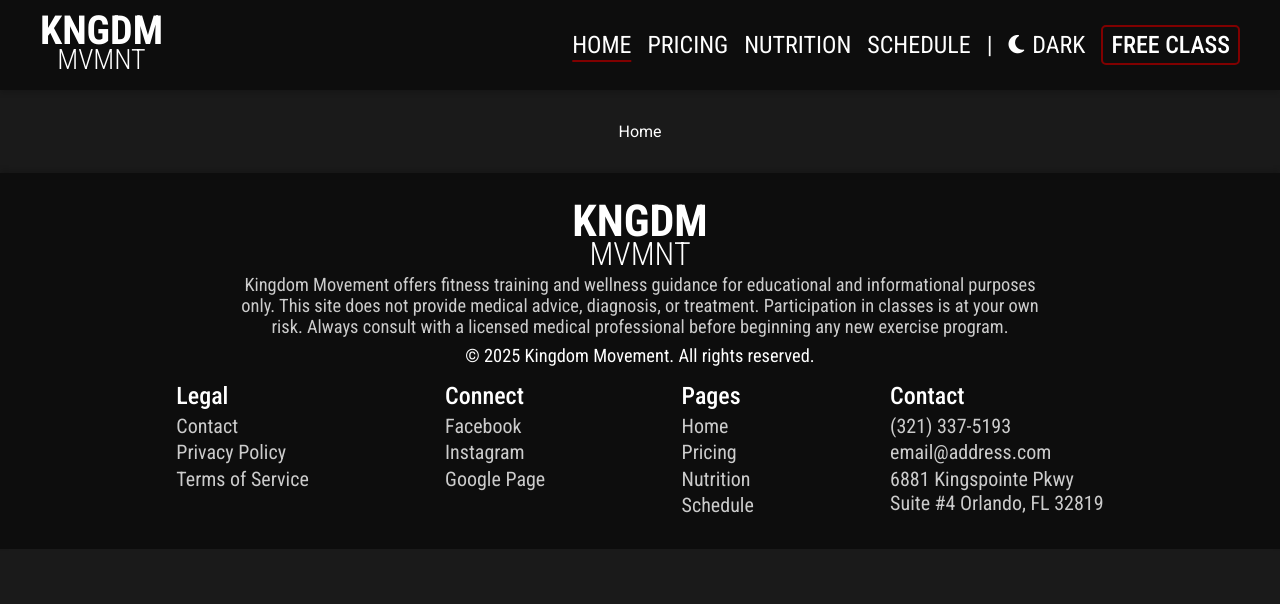
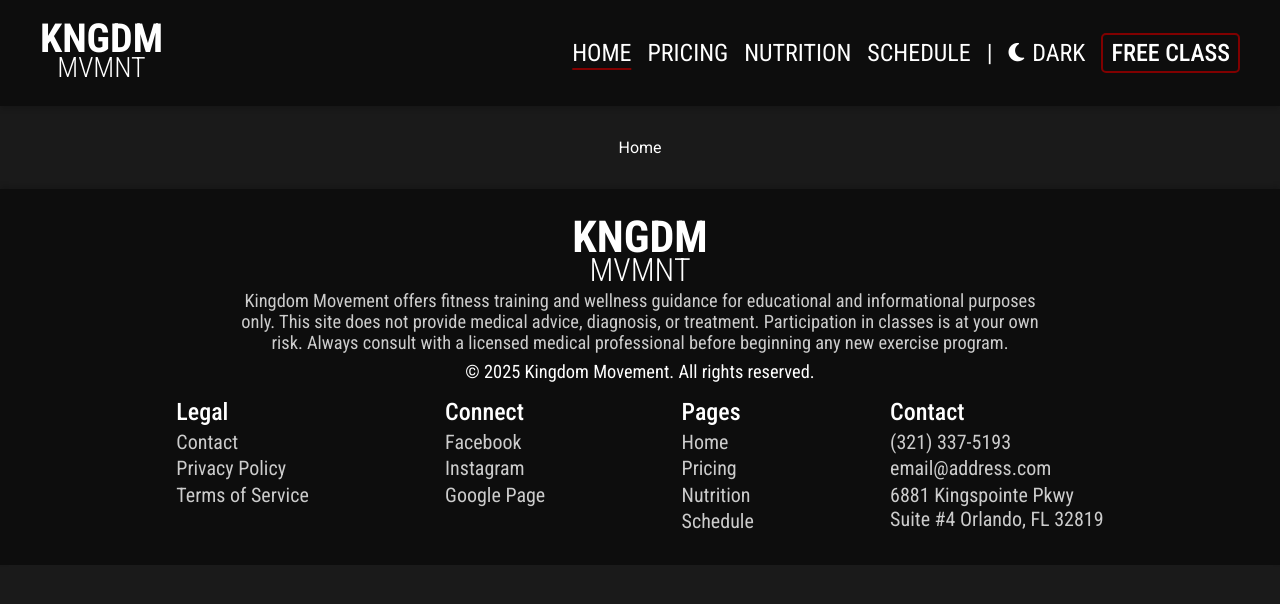
Before and after one commit to gilmerperez/kingdom-movement, a React (Vite) app: page / in a window 1280 px wide. Shown: the top 604 px of the page. Built offline with nearby package versions, Linux system fonts and the light colour scheme.

Commit message:
Added more padding to header

```diff
--- a/src/index.css
+++ b/src/index.css
@@ -103,7 +103,7 @@ body {
 /* HEADER - Shared structural styling */
 header {
   width: 100%; /* Ensures full-width layout across viewport */
-  padding: 1rem 2rem; /* Provides consistent spacing inside header */
+  padding: 1.5rem 2rem; /* Provides consistent spacing inside header */
   background-color: var(--header-bg-color); /* Applies theme background color from CSS variables */
 }
 
```
